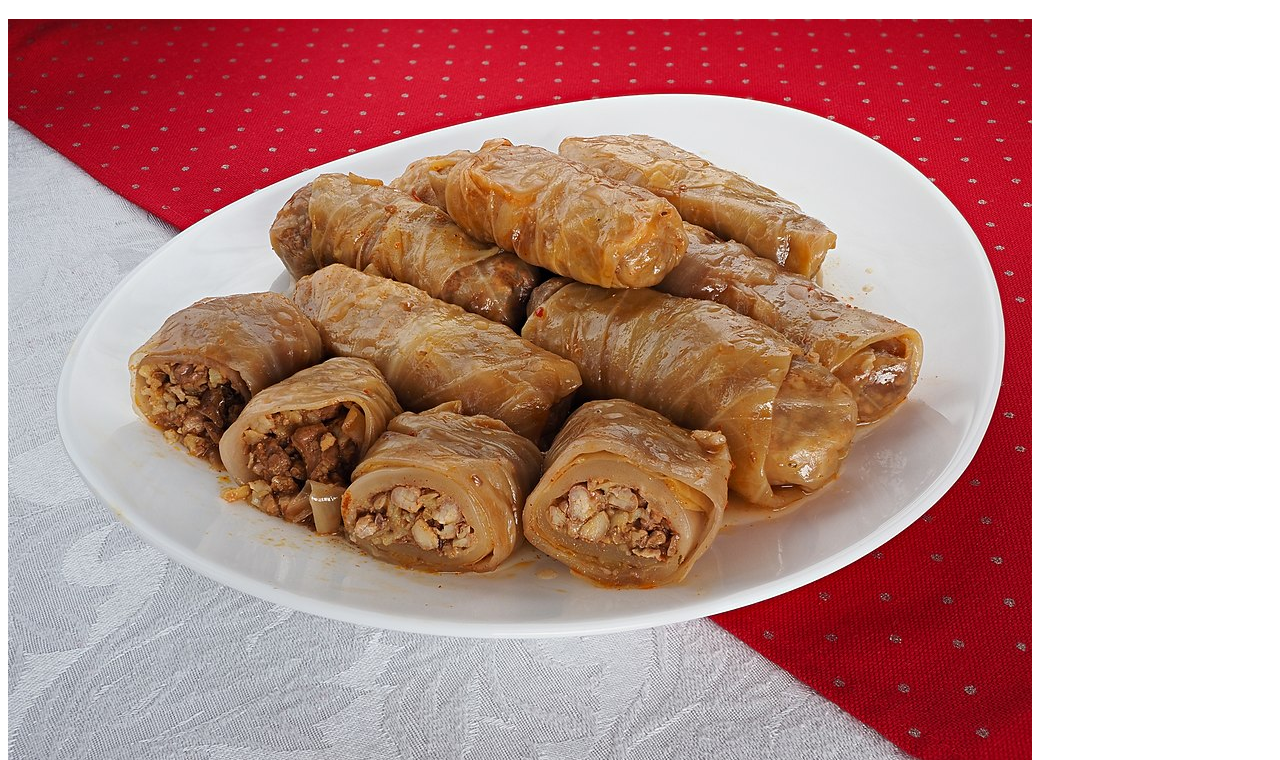
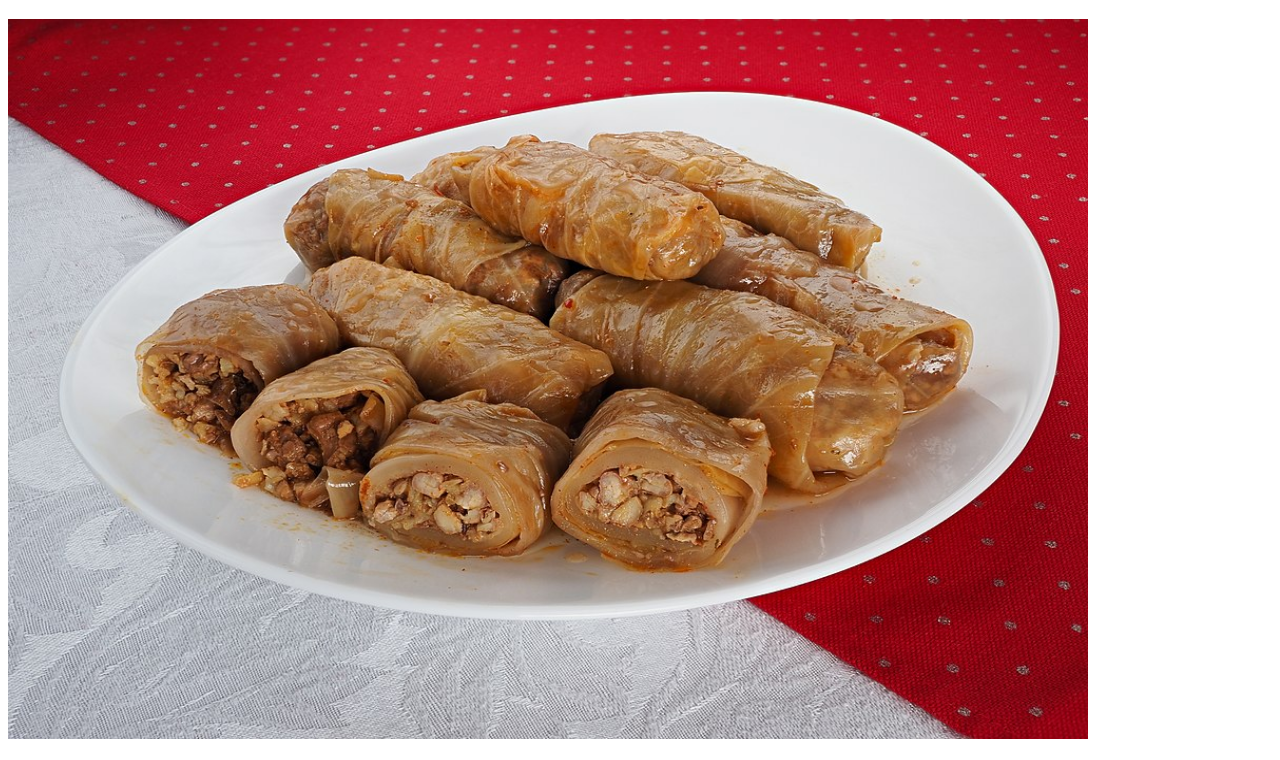
Before and after one commit to MatejaJankovic/odin-recipes, a plain HTML site: page recipes/sarma.html in a window 1280 px wide. Shown: the part 61-821 px from the top of the page. Drawn offline with Linux system fonts and the light colour scheme.

Commit message:
Update sarma.html

```diff
--- a/recipes/sarma.html
+++ b/recipes/sarma.html
@@ -6,7 +6,7 @@
     </head>
     <body>
         <h1>Serbian Stuffed Cabbage (Sarma)</h1>
-        <img src="sarma.jpg" alt="Sarma">
+        <img src="sarma.jpg" alt="Sarma" width="1080" height="720">
         <h2>Description</h2>
         <p>
             Sarma (Turkish for "wrapping" or "rolling"; Cyrillic: Сарма) is a traditional food in Ottoman cuisine (nowadays, Turkish, Greek, Armenian, etc.) made of vegetable leaves rolled around a filling of minced meat, grains such as rice, or both. It is commonly marketed in the English-speaking world as stuffed grape leaves, stuffed vine leaves, or stuffed cabbage leaves. The vegetable leaves may be cabbage, patience dock, collard, grapevine, kale or chard leaves. Sarma is part of the broader category of stuffed dishes known as dolma, and has equivalents (such as the Polish Gołąbki) in Eastern European cuisines from the northern Baltic through Ukraine.
```
